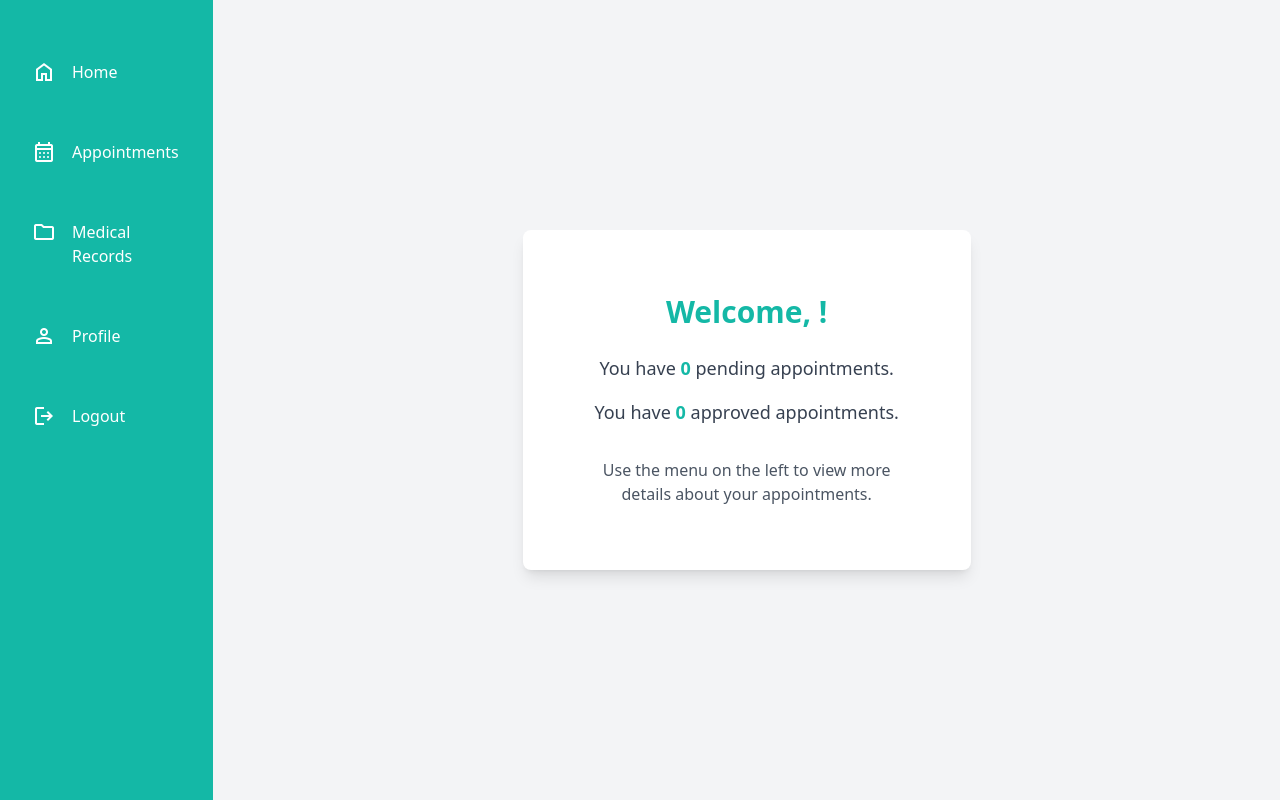
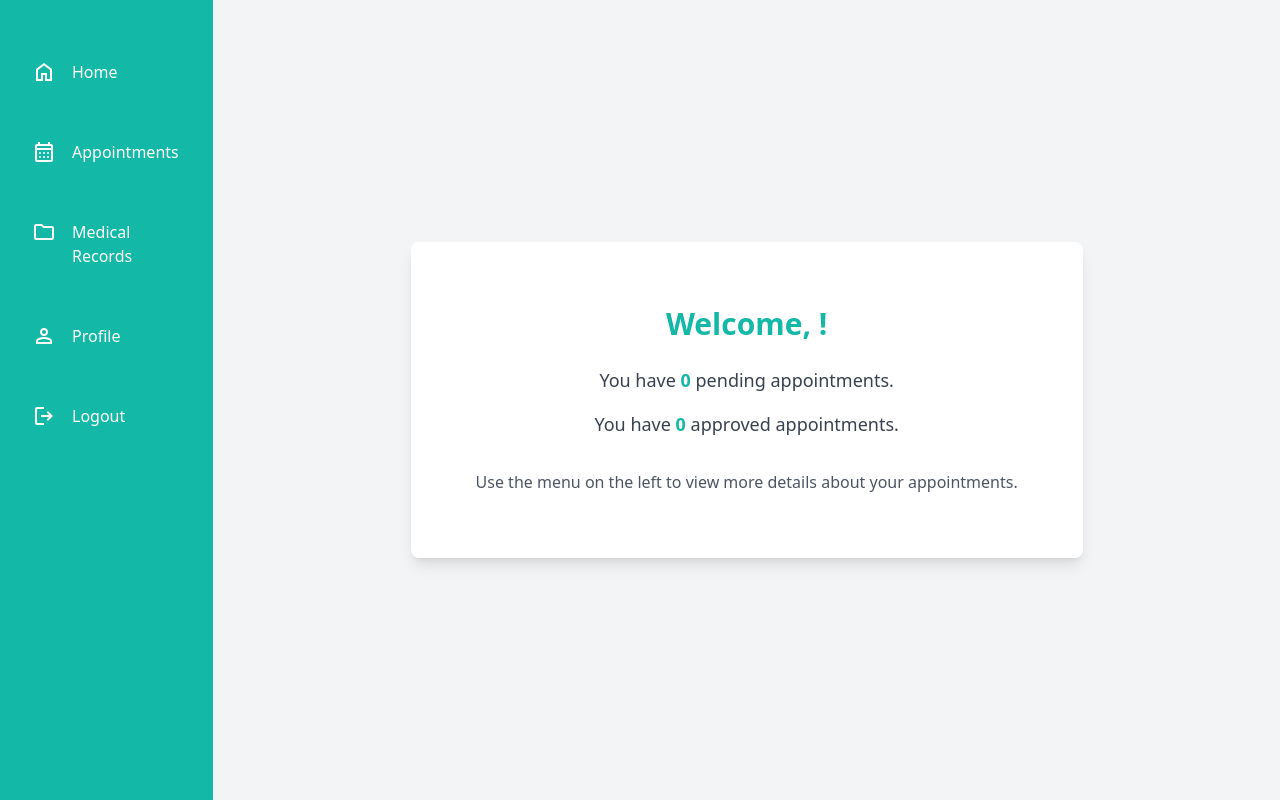
Before and after one commit to furkanates07/hospital-management-frontend, a Vue app: page /home in a window 1280 px wide. Built offline with nearby package versions, Linux system fonts and the light colour scheme; no server answers.

Commit message:
chore: change home ui for patient

```diff
--- a/src/components/ui/patient/Home.vue
+++ b/src/components/ui/patient/Home.vue
@@ -1,6 +1,8 @@
 <template>
   <div class="min-h-screen bg-gray-100 flex items-center justify-center">
-    <div class="bg-white p-16 rounded-lg shadow-lg max-w-md text-center">
+    <div
+      class="bg-white p-16 rounded-lg shadow-lg w-full max-w-2xl relative text-center"
+    >
       <h1 class="text-3xl font-bold text-teal-500 mb-4">
         Welcome, {{ patientName }}!
       </h1>
```
